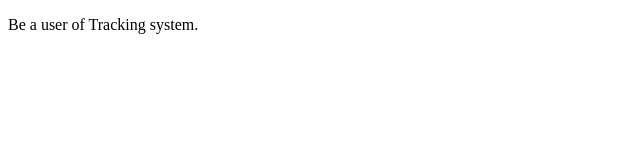
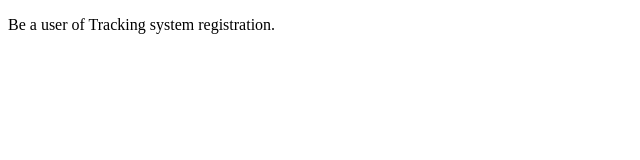
Before and after one commit to IshaniModi/TrackingSystem, a plain HTML site: page src/signup/signup.html in a window 1280 px wide. Shown: the full height of the page, 0-640 px from the left. Drawn offline with Linux system fonts and the light colour scheme.

Commit message:
Update signup.html

```diff
--- a/src/signup/signup.html
+++ b/src/signup/signup.html
@@ -2,7 +2,7 @@
 <html>
 <body>
 
-    <p>Be a user of Tracking system.</p>
+    <p>Be a user of Tracking system registration.</p>
 
 </body>
 </html>
```
